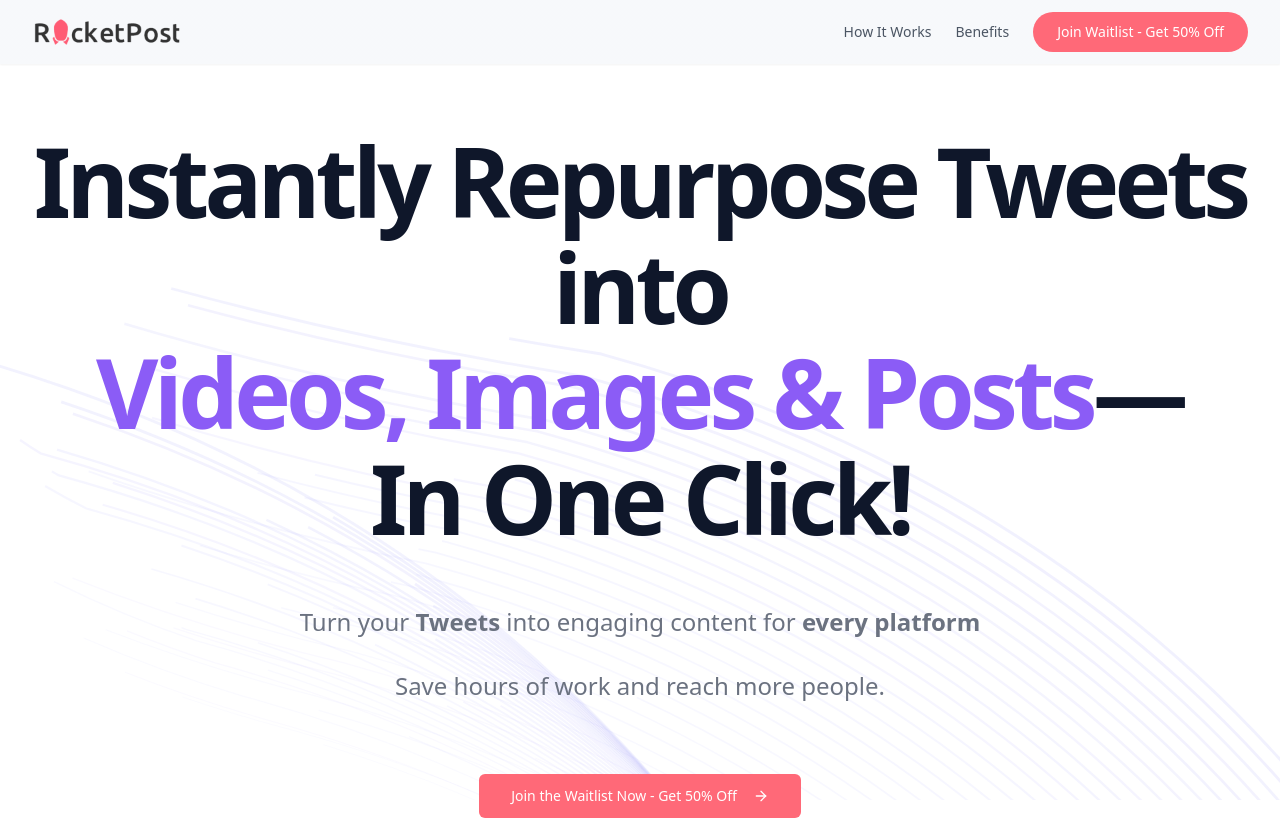
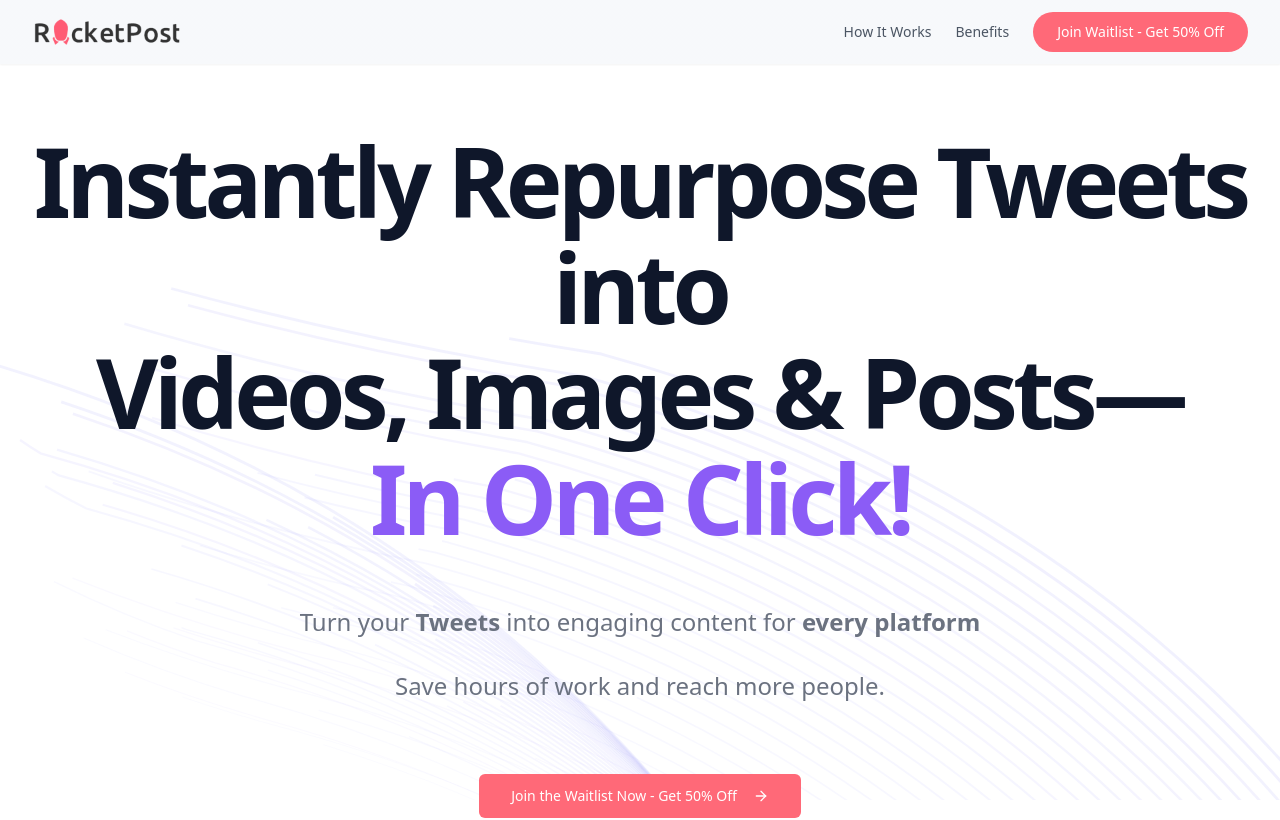
Before and after one commit to andresdelapena/rocketpost, a React (Vite) app: page / in a window 1280 px wide. Shown: the top 820 px of the page. Built offline with nearby package versions, Linux system fonts and the light colour scheme.

Commit message:
Highlight "In One Click"
The commit highlights the phrase "In One Click" in the hero section title.

```diff
--- a/src/components/sections/hero/HeroTitle.tsx
+++ b/src/components/sections/hero/HeroTitle.tsx
@@ -12,8 +12,8 @@ export function HeroTitle({ onWaitlistClick }: HeroTitleProps) {
     <div className="flex flex-col items-center justify-center space-y-10 text-center">
       <h1 className="text-5xl font-bold tracking-tighter sm:text-7xl xl:text-8xl/[1.1] leading-tight">
         Instantly Repurpose Tweets into<br />
-        <span className="text-[#8B5CF6]">Videos, Images & Posts</span>—<br />
-        In One Click!
+        Videos, Images & Posts—<br />
+        <span className="text-[#8B5CF6]">In One Click!</span>
       </h1>
       <p className="mx-auto max-w-[700px] text-gray-500 text-xl md:text-2xl leading-relaxed dark:text-gray-400 py-4">
         Turn your <strong>Tweets</strong> into engaging content for <strong>every platform</strong>
```
